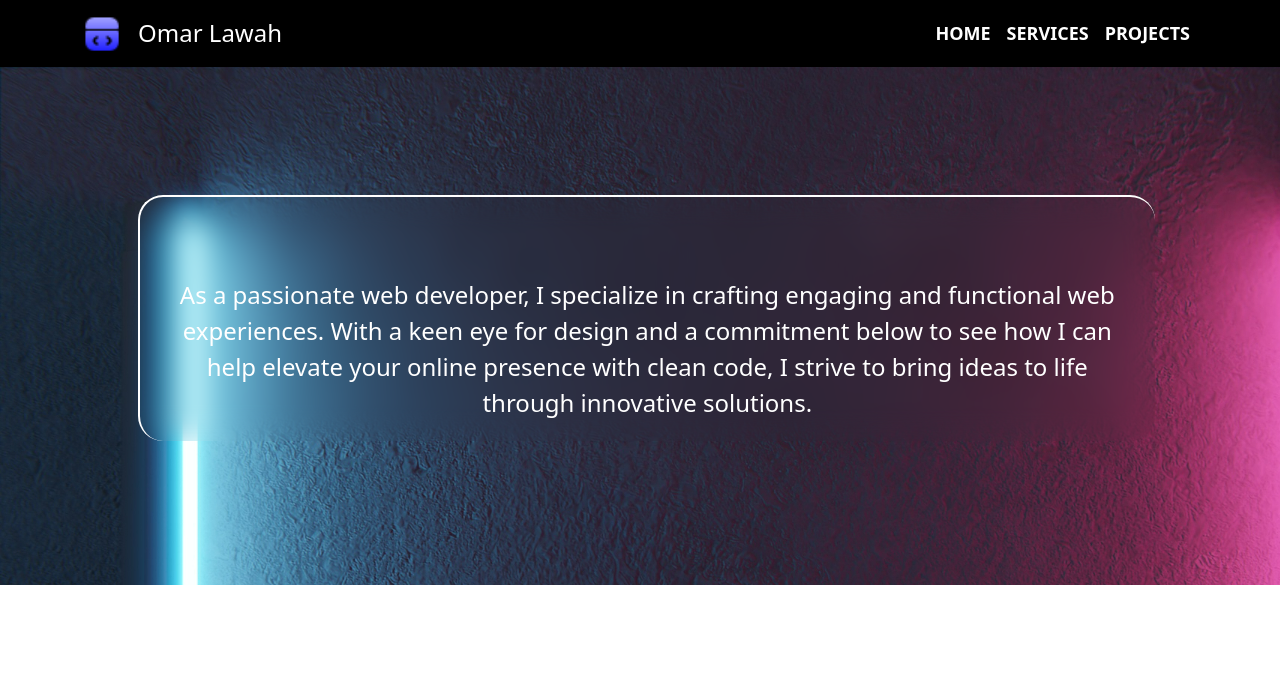
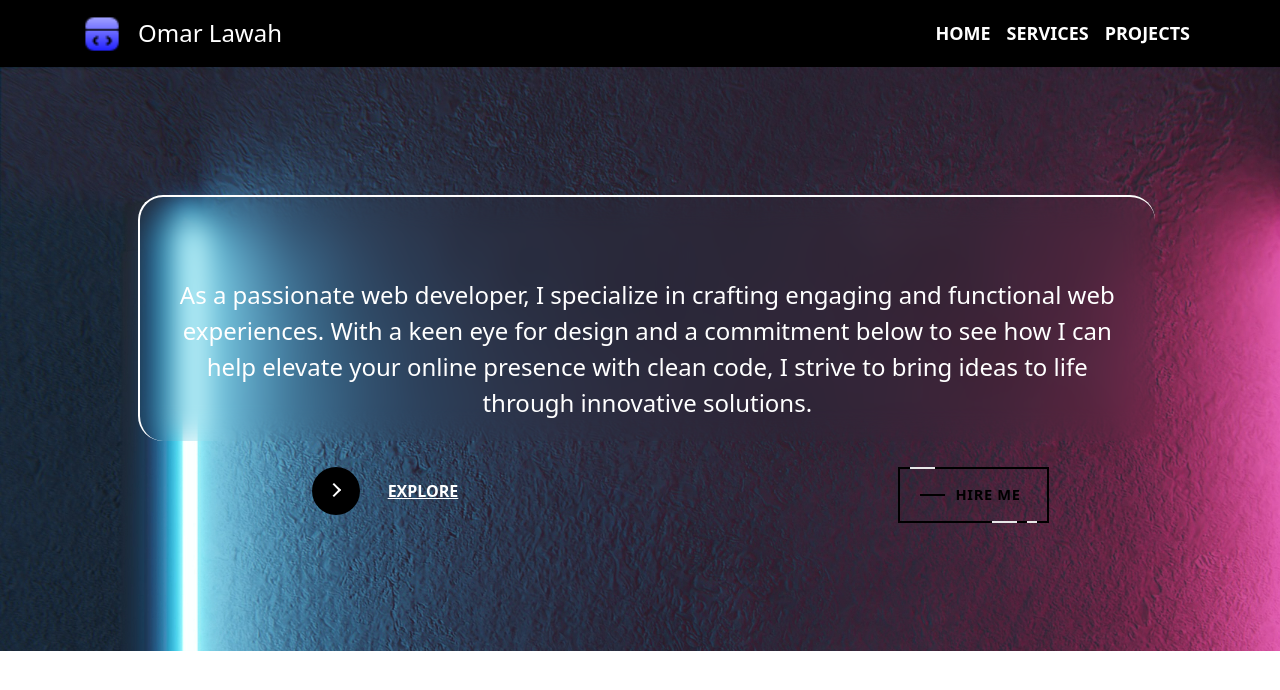
Before and after one commit to omarlawah/my-portfolio, a React (Create React App) app in the folder client/: page / in a window 1280 px wide. Shown: the top 690 px of the page. Built offline with nearby package versions, Linux system fonts and the light colour scheme.

Commit message:
added some buttons in hom page with styling effects

```diff
--- a/client/src/App.css
+++ b/client/src/App.css
@@ -5,7 +5,6 @@
     text-decoration: none !important;
     font-weight: 600;
   }
-
 
   a.nav-link  {
     font-size: 18px;
@@ -28,8 +27,8 @@
   }
 
 
-  a:focus:after,
-  a:hover:after{
+  a.nav-link:focus:after,
+  a.nav-link:hover:after{
     width: 100%;
     left: 0%;
   }
@@ -98,6 +97,101 @@
   padding: 10%;
 }
 
+
+
+button {
+ position: relative;
+ display: inline-block;
+ cursor: pointer;
+ outline: none;
+ border: 0;
+ vertical-align: middle;
+ text-decoration: none;
+ background: transparent;
+ padding: 0;
+ font-size: inherit;
+ font-family: inherit;
+}
+
+button.learn-more {
+  margin-top: 10px;
+ width: 12rem;
+ height: auto;
+}
+
+button.learn-more .circle {
+ transition: all 0.45s cubic-bezier(0.65, 0, 0.076, 1);
+ position: relative;
+ display: block;
+ margin: 0;
+ width: 3rem;
+ height: 3rem;
+ background: #000000;
+ border-radius: 1.625rem;
+}
+
+button.learn-more .circle .icon {
+ transition: all 0.45s cubic-bezier(0.65, 0, 0.076, 1);
+ position: absolute;
+ top: 0;
+ bottom: 0;
+ margin: auto;
+ background: #fff;
+}
+
+button.learn-more .circle .icon.arrow {
+ transition: all 0.45s cubic-bezier(0.65, 0, 0.076, 1);
+ left: 0.625rem;
+ width: 1.125rem;
+ height: 0.125rem;
+ background: none;
+}
+
+button.learn-more .circle .icon.arrow::before {
+ position: absolute;
+ content: "";
+ top: -0.29rem;
+ right: 0.0625rem;
+ width: 0.625rem;
+ height: 0.625rem;
+ border-top: 0.125rem solid #fff;
+ border-right: 0.125rem solid #fff;
+ transform: rotate(45deg);
+}
+
+button.learn-more .button-text {
+ transition: all 0.45s cubic-bezier(0.65, 0, 0.076, 1);
+ position: absolute;
+ top: 0;
+ left: 0;
+ right: 0;
+ bottom: 0;
+ padding: 0.75rem 0;
+ margin: 0 0 0 1.85rem;
+ color: #ffffff;
+ font-weight: 700;
+ line-height: 1.6;
+ text-align: center;
+ text-transform: uppercase;
+ text-decoration: underline;
+ border-radius: 25px;
+}
+
+button:hover .circle {
+ width: 100%;
+}
+
+button:hover .circle .icon.arrow {
+ background: #fff;
+ transform: translate(1rem, 0);
+}
+
+button:hover .button-text {
+ color: #fff;
+}
+
+
+
 #intro{
   padding-left: 10%;
   color: white;
@@ -121,7 +215,7 @@
 }
 
 #intro>div>p:hover{
-  box-shadow: 5px 7px 40px rgb(255, 255, 255);
+  box-shadow: 5px 7px 15px rgb(255, 255, 255);
   transition: 1s;
 }
 
@@ -129,3 +223,115 @@
   font-size: 2.5rem;
   font-weight: 600;
 }
+
+div.home-container>.home-content>#intro> div.col> p>span{
+  font-family: monospace;
+  /* -webkit-background-clip: text;
+  -webkit-text-fill-color: transparent; */
+}
+
+
+
+
+.fancy {
+  background-color: transparent;
+  border: 2px solid #000;
+  border-radius: 0;
+  box-sizing: border-box;
+  color: #fff;
+  cursor: pointer;
+  margin-top: 10px;
+  font-weight: 700;
+  letter-spacing: 0.05em;
+  outline: none;
+  overflow: visible;
+  padding: 1.25em 2em;
+  position: relative;
+  text-align: center;
+  text-decoration: none;
+  text-transform: none;
+  transition: all 0.3s ease-in-out;
+  user-select: none;
+  font-size: 13px;
+ }
+
+ .fancy::before {
+  content: " ";
+  width: 1.5625rem;
+  height: 2px;
+  background: black;
+  top: 50%;
+  left: 1.5em;
+  position: absolute;
+  transform: translateY(-50%);
+  transform-origin: center;
+  transition: 0.3s linear, width 0.3s linear;
+ }
+
+ .fancy .text {
+  font-size: 1.125em;
+  line-height: 1.33333em;
+  padding-left: 2em;
+  display: block;
+  text-align: left;
+  transition: all 0.3s ease-in-out;
+  text-transform: uppercase;
+  text-decoration: none;
+  color: black;
+ }
+
+ .fancy .top-key {
+  height: 2px;
+  width: 1.5625rem;
+  top: -2px;
+  left: 0.625rem;
+  position: absolute;
+  background: #e8e8e8;
+  transition: width 0.5s ease-out, left 0.3s ease-out;
+ }
+
+ .fancy .bottom-key-1 {
+  height: 2px;
+  width: 1.5625rem;
+  right: 1.875rem;
+  bottom: -2px;
+  position: absolute;
+  background: #e8e8e8;
+  transition: width 0.5s ease-out, right 0.3s ease-out;
+ }
+
+ .fancy .bottom-key-2 {
+  height: 2px;
+  width: 0.625rem;
+  right: 0.625rem;
+  bottom: -2px;
+  position: absolute;
+  background: #e8e8e8;
+  transition: width 0.5s ease-out, right 0.3s ease-out;
+ }
+
+ .fancy:hover {
+  color: white;
+  background: black;
+ }
+
+ .fancy:hover::before {
+  width: 0.9375rem;
+  background: white;
+ }
+
+ .fancy:hover .text {
+  color: white;
+  padding-left: 1.5em;
+ }
+
+ .fancy:hover .top-key {
+  left: -2px;
+  width: 0px;
+ }
+
+ .fancy:hover .bottom-key-1,
+  .fancy:hover .bottom-key-2 {
+  right: 0;
+  width: 0;
+ }
--- a/client/src/Header.js
+++ b/client/src/Header.js
@@ -1,9 +1,8 @@
 
 import React from 'react';
-import {  NavLink } from 'react-router-dom';
+import {  Link } from 'react-router-dom';
 import { Container, Navbar, Nav, Image } from 'react-bootstrap';
 import logo from './assets/logo.png';
-
 
 const Header = () => {
 
@@ -15,9 +14,9 @@ const Header = () => {
         <Navbar.Toggle  aria-controls="basic-navbar-nav" />
         <Navbar.Collapse  id="basic-navbar-nav">
           <Nav  className="ms-auto">
-            <Nav.Link ><NavLink to={'/'}>Home</NavLink></Nav.Link>
-            <Nav.Link ><NavLink  to={'/Services'}>Services</NavLink></Nav.Link>
-            <Nav.Link ><NavLink to={'/Projects'}>Projects</NavLink></Nav.Link>
+            <Nav.Link ><Link  to={'/'}>Home</Link></Nav.Link>
+            <Nav.Link ><Link  to={'/Services'}>Services</Link></Nav.Link>
+            <Nav.Link ><Link  to={'/Projects'}>Projects</Link></Nav.Link>
             {/* <NavDropdown title="Dropdown" id="basic-nav-dropdown"> */}
               {/* <NavDropdown.Divider/> */}
               {/* <NavDropdown.Item href="#action/3.4"> */}
--- a/client/src/Home.js
+++ b/client/src/Home.js
@@ -1,28 +1,32 @@
 import {Container, Row, Col} from 'react-bootstrap';
 import { useState, useEffect } from 'react';
+import { Link } from 'react-router-dom';
 
 
 
 const Home = () => {
 
-    const phrases = ["Welcome to my portfolio!", "I'm a web designer", "I'm a web developer"];
+    const phrases = ["Welcome to my portfolio!", " I'm a web developer & a web designer.",];
     const [phrase, setPhrase] = useState();
-    // function to make the intro text change every 0.1 second
+    // // function to make the intro text change every 0.1 second
     // useEffect(() => {
-    //     let phraseIndex = 0;
-    //     let letterIndex = 0;
-    //     const intervalId = setInterval(() => {
-    //         if (letterIndex <= phrases[phraseIndex].length) {
-    //             setPhrase(phrases[phraseIndex].slice(0, letterIndex));
-    //                 letterIndex++;
-    //         } else {
-    //             letterIndex = 0;
-    //             phraseIndex = (phraseIndex + 1) % phrases.length;
-    //         }
-    //     }, 100);
+    //         let phraseIndex = 0;
+    //         let letterIndex = 0;
+    //         const intervalId = setInterval(() => {
+    //             if (letterIndex <= phrases[phraseIndex].length) {
+    //                 setPhrase(phrases[phraseIndex].slice(0, letterIndex));
+    //                     letterIndex++;
+    //             } else {
+    //                 letterIndex = 0;
+    //                 phraseIndex = (phraseIndex + 1) % phrases.length;
+    //             }
+    //         }, 100);
 
-    //     return () => clearInterval(intervalId);
-    // }, []);
+    //         return () => clearInterval(intervalId);
+
+    // },[]);
+
+
 
     return (
         <>
@@ -33,9 +37,29 @@ const Home = () => {
                         <p><span>{phrase}</span><br/>As a passionate web developer, I specialize
                          in crafting engaging and functional web experiences. With a keen eye for design and a commitment
                           below to see how I can help elevate your online presence with clean code, I strive to bring ideas
-                           to life through innovative solutions.</p>
-
+                           to life through innovative solutions.
+                           </p>
                     </Col>
+                    <Row>
+                        <Col>
+                            <button  class="learn-more">
+                                <Link  to='/Projects'>
+                                <span class="circle" aria-hidden="true">
+                                    <span class="icon arrow"></span>
+                                    </span>
+                                <span class="button-text">Explore</span>
+                                </Link>
+                            </button>
+                        </Col>
+                        <Col>
+                            <button class="fancy" >
+                                <span class="top-key"></span>
+                                <span class="text">Hire Me</span>
+                                <span class="bottom-key-1"></span>
+                            <span class="bottom-key-2"></span>
+                            </button>
+                        </Col>
+                    </Row>
                 </Row>
             </Container>
         </div>
--- a/client/src/Projects.js
+++ b/client/src/Projects.js
@@ -10,7 +10,7 @@ const Projects = () => {
      };
     return (
         <>
-            <Carousel activeIndex={index} onSelect={handleSelect}>
+            <Carousel  activeIndex={index} onSelect={handleSelect}>
             <Carousel.Item>
                 {/* Placeholder content for the first slide */}
                 <img
```
